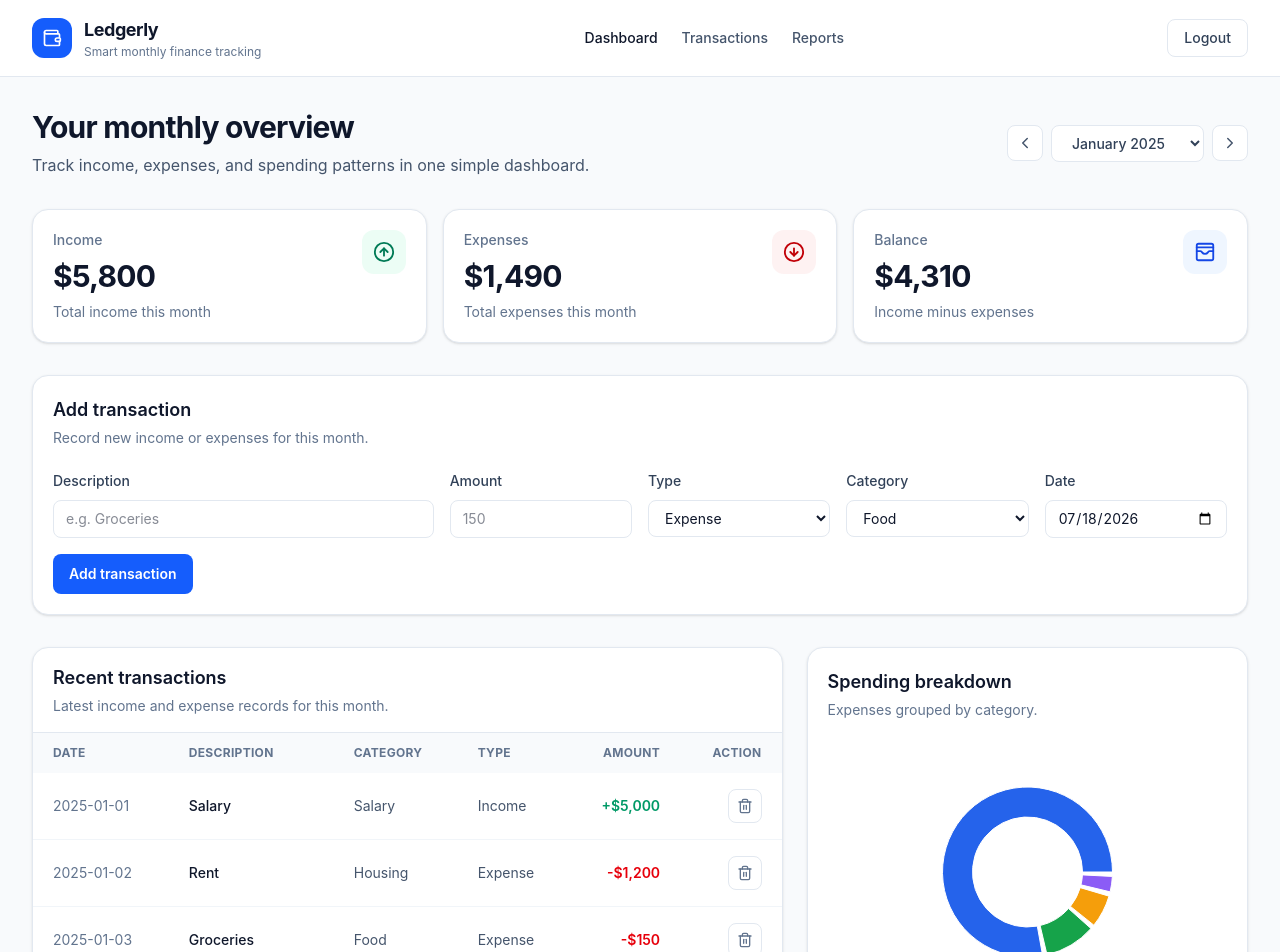
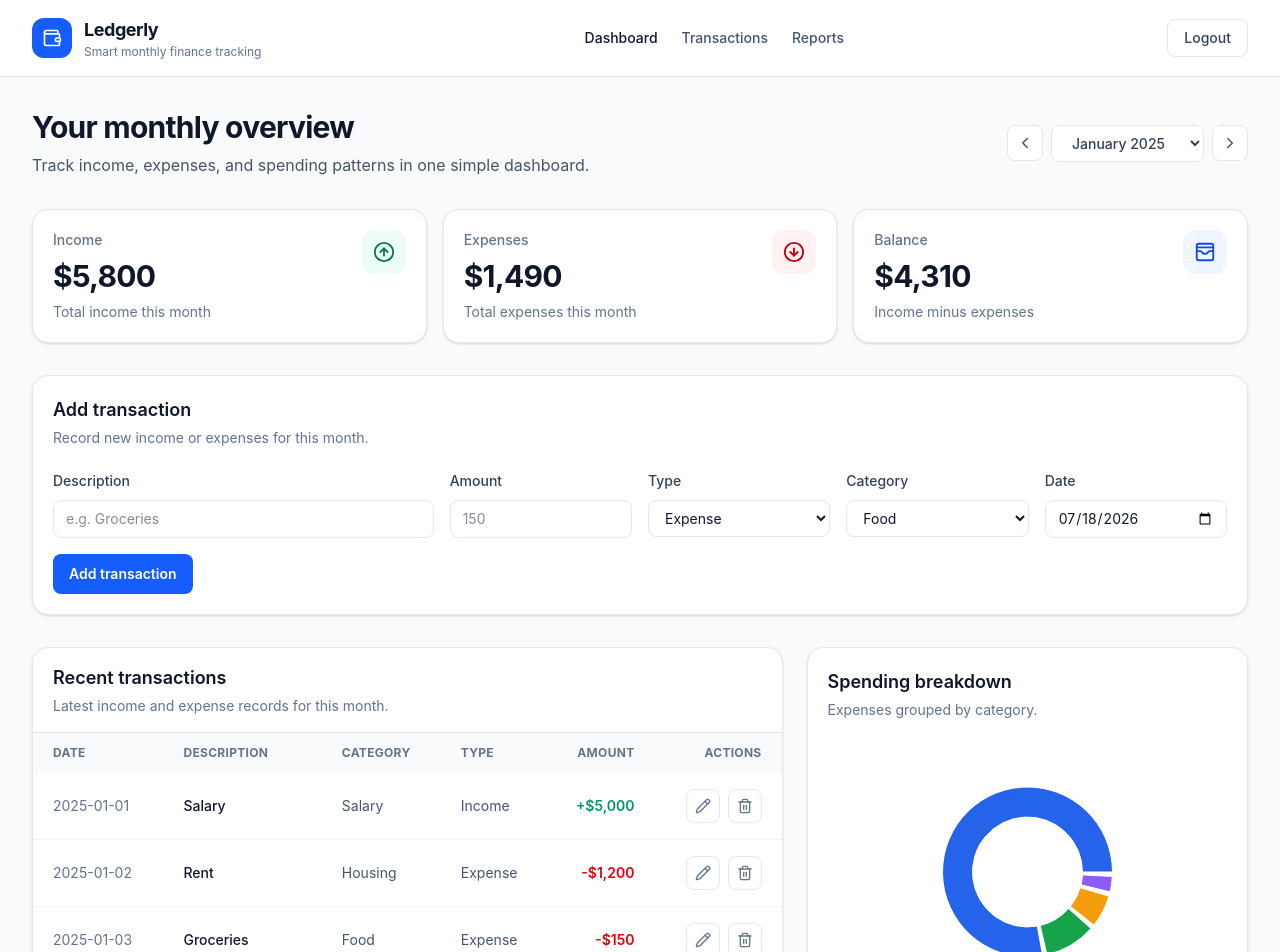
Before and after one commit to Peshmay/Finance-Tracker, a React (Vite) app in the folder client/: page / in a window 1280 px wide. Shown: the top 952 px of the page. Built offline with nearby package versions, Linux system fonts and the light colour scheme.

Commit message:
allow editing transactions

```diff
--- a/client/src/components/dashboard/AddTransactionForm.tsx
+++ b/client/src/components/dashboard/AddTransactionForm.tsx
@@ -1,12 +1,20 @@
-import { useState } from "react";
+import { useEffect, useState } from "react";
+import type { FormEvent } from "react";
 import type {
   CreateTransactionInput,
+  Transaction,
   TransactionCategory,
   TransactionType,
 } from "../../types/transaction.types";
 
 type AddTransactionFormProps = {
   onAddTransaction: (transaction: CreateTransactionInput) => void;
+  editingTransaction: Transaction | null;
+  onUpdateTransaction: (
+    transactionId: string,
+    transaction: CreateTransactionInput,
+  ) => void;
+  onCancelEdit: () => void;
 };
 
 type FormErrors = {
@@ -27,17 +35,46 @@ const categories: TransactionCategory[] = [
   "other",
 ];
 
-const today = new Date().toISOString().split("T")[0];
+function getTodayDate() {
+  return new Date().toISOString().slice(0, 10);
+}
 
 export default function AddTransactionForm({
   onAddTransaction,
+  editingTransaction,
+  onUpdateTransaction,
+  onCancelEdit,
 }: AddTransactionFormProps) {
-  const [date, setDate] = useState(today);
+  const [date, setDate] = useState(getTodayDate());
   const [description, setDescription] = useState("");
   const [category, setCategory] = useState<TransactionCategory>("food");
   const [type, setType] = useState<TransactionType>("expense");
   const [amount, setAmount] = useState("");
   const [errors, setErrors] = useState<FormErrors>({});
+
+  const isEditing = editingTransaction !== null;
+
+  useEffect(() => {
+    if (!editingTransaction) {
+      return;
+    }
+
+    setDate(editingTransaction.date);
+    setDescription(editingTransaction.description);
+    setCategory(editingTransaction.category);
+    setType(editingTransaction.type);
+    setAmount(String(editingTransaction.amount));
+    setErrors({});
+  }, [editingTransaction]);
+
+  function resetForm() {
+    setDate(getTodayDate());
+    setDescription("");
+    setCategory("food");
+    setType("expense");
+    setAmount("");
+    setErrors({});
+  }
 
   function validateForm() {
     const nextErrors: FormErrors = {};
@@ -64,7 +101,7 @@ export default function AddTransactionForm({
     return Object.keys(nextErrors).length === 0;
   }
 
-  function handleSubmit(event: React.FormEvent<HTMLFormElement>) {
+  function handleSubmit(event: FormEvent<HTMLFormElement>) {
     event.preventDefault();
 
     const isValid = validateForm();
@@ -73,37 +110,46 @@ export default function AddTransactionForm({
       return;
     }
 
-    onAddTransaction({
+    const formData: CreateTransactionInput = {
       date,
       description: description.trim(),
       category,
       type,
       amount: Number(amount),
-    });
+    };
 
-    setDescription("");
-    setCategory("food");
-    setType("expense");
-    setAmount("");
-    setDate(today);
-    setErrors({});
+    if (editingTransaction) {
+      onUpdateTransaction(editingTransaction.id, formData);
+    } else {
+      onAddTransaction(formData);
+    }
+
+    resetForm();
+  }
+
+  function handleCancelEdit() {
+    resetForm();
+    onCancelEdit();
   }
 
   function clearFieldError(field: keyof FormErrors) {
-    setErrors((currentErrors) => ({
-      ...currentErrors,
-      [field]: undefined,
-    }));
+    setErrors((currentErrors) => {
+      const nextErrors = { ...currentErrors };
+      delete nextErrors[field];
+      return nextErrors;
+    });
   }
 
   return (
     <section className="rounded-2xl border border-slate-200 bg-white p-5 shadow-sm">
       <div>
         <h2 className="text-lg font-semibold text-slate-900">
-          Add transaction
+          {isEditing ? "Edit transaction" : "Add transaction"}
         </h2>
         <p className="mt-1 text-sm text-slate-500">
-          Record new income or expenses for this month.
+          {isEditing
+            ? "Update the selected income or expense record."
+            : "Record new income or expenses for this month."}
         </p>
       </div>
 
@@ -226,13 +272,23 @@ export default function AddTransactionForm({
           )}
         </div>
 
-        <div className="flex items-end lg:col-span-6">
+        <div className="flex flex-col gap-2 sm:flex-row sm:items-end lg:col-span-6">
           <button
             type="submit"
             className="w-full rounded-lg bg-blue-600 px-4 py-2.5 text-sm font-semibold text-white hover:bg-blue-700 sm:w-auto"
           >
-            Add transaction
+            {isEditing ? "Update transaction" : "Add transaction"}
           </button>
+
+          {isEditing && (
+            <button
+              type="button"
+              onClick={handleCancelEdit}
+              className="w-full rounded-lg border border-slate-200 bg-white px-4 py-2.5 text-sm font-semibold text-slate-700 hover:bg-slate-50 sm:w-auto"
+            >
+              Cancel
+            </button>
+          )}
         </div>
       </form>
     </section>
--- a/client/src/components/dashboard/TransactionTable.tsx
+++ b/client/src/components/dashboard/TransactionTable.tsx
@@ -1,13 +1,15 @@
-import { Trash2 } from "lucide-react";
+import { Pencil, Trash2 } from "lucide-react";
 import type { Transaction } from "../../types/transaction.types";
 
 type TransactionTableProps = {
   transactions: Transaction[];
+  onEditTransaction: (transaction: Transaction) => void;
   onDeleteTransaction: (transactionId: string) => void;
 };
 
 export default function TransactionTable({
   transactions,
+  onEditTransaction,
   onDeleteTransaction,
 }: TransactionTableProps) {
   return (
@@ -30,7 +32,7 @@ export default function TransactionTable({
               <th className="px-5 py-3">Category</th>
               <th className="px-5 py-3">Type</th>
               <th className="px-5 py-3 text-right">Amount</th>
-              <th className="px-5 py-3 text-right">Action</th>
+              <th className="px-5 py-3 text-right">Actions</th>
             </tr>
           </thead>
 
@@ -62,7 +64,17 @@ export default function TransactionTable({
                   {transaction.amount.toLocaleString()}
                 </td>
 
-                <td className="px-5 py-4 text-right">
+                <td className="px-5 py-4">
+                  <div className="flex justify-end gap-2">
+                    <button
+                      type="button"
+                      onClick={() => onEditTransaction(transaction)}
+                      className="inline-flex items-center justify-center rounded-lg border border-slate-200 p-2 text-slate-500 hover:border-blue-200 hover:bg-blue-50 hover:text-blue-600"
+                      aria-label={`Edit ${transaction.description}`}
+                    >
+                      <Pencil size={16} />
+                    </button>
+
                     <button
                       type="button"
                       onClick={() => onDeleteTransaction(transaction.id)}
@@ -71,6 +83,7 @@ export default function TransactionTable({
                     >
                       <Trash2 size={16} />
                     </button>
+                  </div>
                 </td>
               </tr>
             ))}
@@ -78,7 +91,6 @@ export default function TransactionTable({
         </table>
       </div>
 
-      {/* Mobile version */}
       <div className="divide-y divide-slate-100 md:hidden">
         {transactions.map((transaction) => (
           <article key={transaction.id} className="px-5 py-4">
@@ -104,15 +116,27 @@ export default function TransactionTable({
                   {transaction.amount.toLocaleString()}
                 </p>
 
+                <div className="mt-2 flex justify-end gap-3">
+                  <button
+                    type="button"
+                    onClick={() => onEditTransaction(transaction)}
+                    className="inline-flex items-center gap-1 text-xs font-medium text-slate-500 hover:text-blue-600"
+                    aria-label={`Edit ${transaction.description}`}
+                  >
+                    <Pencil size={14} />
+                    Edit
+                  </button>
+
                   <button
                     type="button"
                     onClick={() => onDeleteTransaction(transaction.id)}
-                  className="mt-2 inline-flex items-center gap-1 text-xs font-medium text-slate-500 hover:text-red-600"
+                    className="inline-flex items-center gap-1 text-xs font-medium text-slate-500 hover:text-red-600"
                     aria-label={`Delete ${transaction.description}`}
                   >
                     <Trash2 size={14} />
                     Delete
                   </button>
+                </div>
               </div>
             </div>
           </article>
--- a/client/src/pages/DashboardPage.tsx
+++ b/client/src/pages/DashboardPage.tsx
@@ -74,6 +74,9 @@ export default function DashboardPage() {
   const [deletedTransaction, setDeletedTransaction] =
     useState<Transaction | null>(null);
 
+  const [editingTransaction, setEditingTransaction] =
+    useState<Transaction | null>(null);
+
   const totals = useMemo(() => {
     const income = transactions
       .filter((transaction) => transaction.type === "income")
@@ -102,6 +105,32 @@ export default function DashboardPage() {
     ]);
   }
 
+  function handleEditTransaction(transaction: Transaction) {
+    setEditingTransaction(transaction);
+  }
+
+  function handleUpdateTransaction(
+    transactionId: string,
+    input: CreateTransactionInput,
+  ) {
+    setTransactions((currentTransactions) =>
+      currentTransactions.map((transaction) =>
+        transaction.id === transactionId
+          ? {
+              ...transaction,
+              ...input,
+            }
+          : transaction,
+      ),
+    );
+
+    setEditingTransaction(null);
+  }
+
+  function handleCancelEdit() {
+    setEditingTransaction(null);
+  }
+
   function handleDeleteTransaction(transactionId: string) {
     const transactionToDelete = transactions.find(
       (transaction) => transaction.id === transactionId,
@@ -118,6 +147,10 @@ export default function DashboardPage() {
     );
 
     setDeletedTransaction(transactionToDelete);
+
+    if (editingTransaction?.id === transactionId) {
+      setEditingTransaction(null);
+    }
   }
 
   function handleUndoDelete() {
@@ -171,12 +204,18 @@ export default function DashboardPage() {
         </section>
 
         <section className="mt-8">
-          <AddTransactionForm onAddTransaction={handleAddTransaction} />
+          <AddTransactionForm
+            onAddTransaction={handleAddTransaction}
+            editingTransaction={editingTransaction}
+            onUpdateTransaction={handleUpdateTransaction}
+            onCancelEdit={handleCancelEdit}
+          />
         </section>
 
         <section className="mt-8 flex flex-col gap-6 lg:grid lg:grid-cols-[1.7fr_1fr]">
           <TransactionTable
             transactions={transactions}
+            onEditTransaction={handleEditTransaction}
             onDeleteTransaction={handleDeleteTransaction}
           />
 
```
Also changed, not shown: client/src/types/transaction.types.ts (line endings or trailing spaces). Lines whose indentation alone changed are shown as unchanged.
